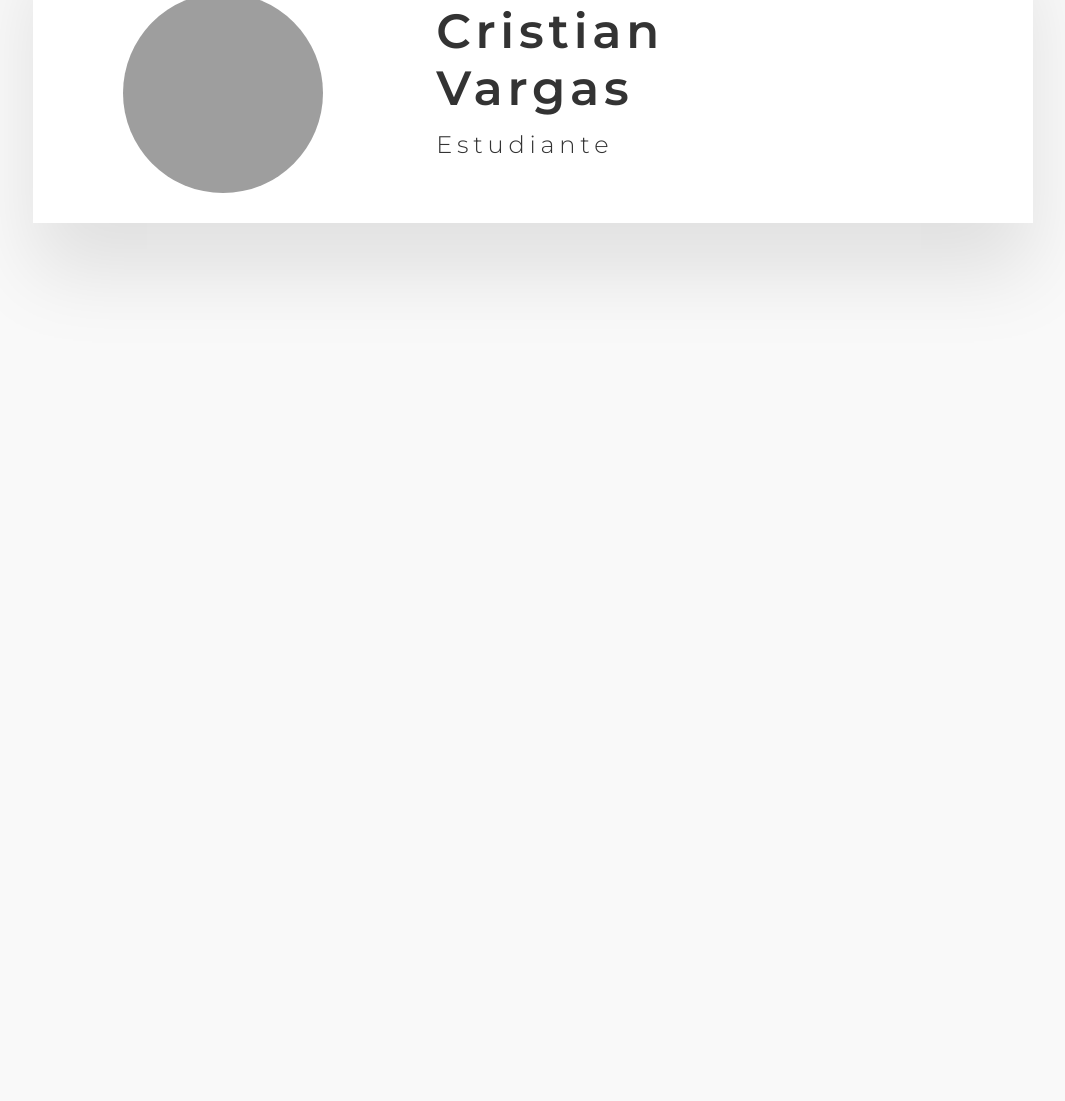
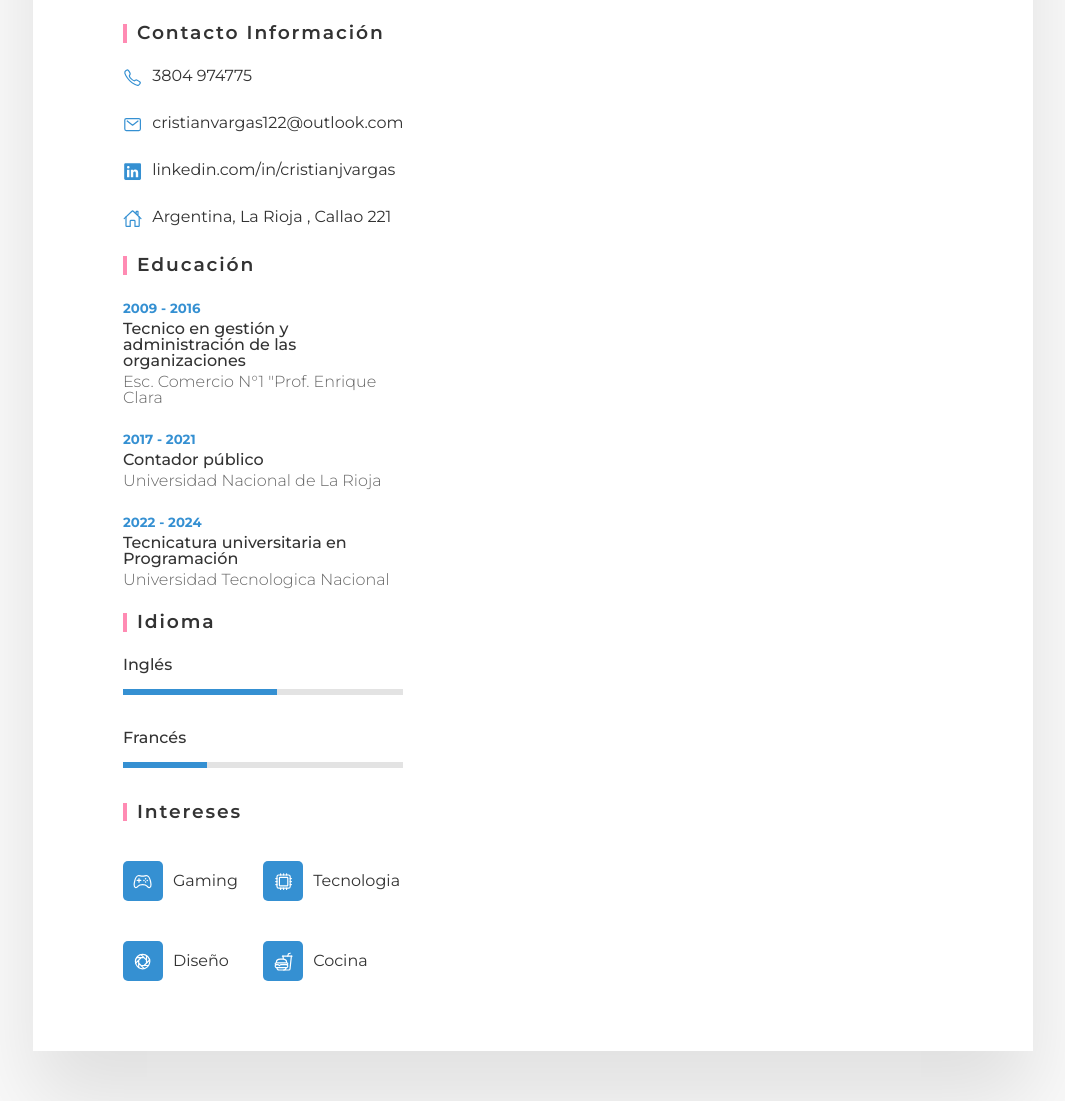
Before and after one commit to VargasCristian/cvvargas.github.io, a plain HTML site: page index.html in a window 1280 px wide. Shown: the part 327-1428 px from the top of the page, without its empty margins (107-1172 px from the left). Before the commit the page ends 800 px from the top, so only its background shows below. Drawn offline with nearby package versions, Linux system fonts and the light colour scheme; grey boxes are pictures that could not be loaded.

Commit message:
Se agrego información y con su diseño

```diff
--- a/index.html
+++ b/index.html
@@ -23,8 +23,74 @@
                 <h3>Cristian <br>Vargas<br> <span>Estudiante</span></h3>
             </div>
         </div>
+        <div class="contentBox">
+            <div class="leftSide">
+                <h3>Contacto Información</h3>
+                <ul>
+                    <li>
+                        <span class="icon"><ion-icon name="call-outline"></ion-icon></span>
+                        <span class="text"> 3804 974775</span>
+                    </li>
+                    <li>
+                        <span class="icon"><ion-icon name="mail-outline"></ion-icon></span>
+                        <span class="text">cristianvargas122@outlook.com</span>
+                    </li>
+                    <li>
+                        <span class="icon"><ion-icon name="logo-linkedin"></ion-icon></span>
+                        <span class="text">linkedin.com/in/cristianjvargas</span>
+                    </li>
+                    <li>
+                        <span class="icon"><ion-icon name="home-outline"></ion-icon></span>
+                        <span class="text"> Argentina, La Rioja , Callao 221</span>
+                    </li>
+                </ul>
+                <h3>Educación</h3>
+                <ul class="education">
+                    <li>
+                        <h5>2009 - 2016</h5>
+                        <h4>Tecnico en gestión y administración de las organizaciones</h4>
+                        <h6>Esc. Comercio N°1 "Prof. Enrique Clara</h6>
+                    </li>
+                    <li>
+                        <h5>2017 - 2021</h5>
+                        <h4>Contador público</h4>
+                        <h6>Universidad Nacional de La Rioja</h6>
+                    </li>
+                    <li>
+                        <h5>2022 - 2024</h5>
+                        <h4>Tecnicatura universitaria en Programación</h4>
+                        <h6>Universidad Tecnologica Nacional</h6>
+                    </li>
+                </ul>
+                <h3>Idioma</h3>
+                <ul class="idioma">
+                    <li>
+                        <span class="text">Inglés</span>
+                        <span class="percent">
+                            <div style="width: 55%;"></div>
+                        </span>
+                    </li>
+                    <li>
+                        <span class="text">Francés</span>
+                        <span class="percent">
+                            <div style="width: 30%;"></div>
+                        </span>
+                    </li>
+                </ul>
+                <h3>Intereses</h3>
+                <ul class="interest">
+                    <li><span class="icon"><ion-icon name="game-controller-outline"></ion-icon></span>Gaming</li>
+                    <li><span class="icon"><ion-icon name="hardware-chip-outline"></ion-icon></span>Tecnologia</li>
+                    <li><span class="icon"><ion-icon name="aperture-outline"></ion-icon></span>Diseño</li>
+                    <li><span class="icon"><ion-icon name="fast-food-outline"></ion-icon></span>Cocina</li>
+                </ul>
+            </div>
+
+            <div class="rightSide"></div>
+        </div>
     </div>
-    <br>
+    <script type="module" src="https://unpkg.com/ionicons@5.5.2/dist/ionicons/ionicons.esm.js"></script>
+    <script nomodule src="https://unpkg.com/ionicons@5.5.2/dist/ionicons/ionicons.js"></script>
 
 </body>
 </html>
--- a/stylo.css
+++ b/stylo.css
@@ -81,3 +81,121 @@ body
     font-weight: 300;
     top: -10px;
 }
+
+.container .contentBox{
+    position: relative;
+    min-height: 500px;
+    display: grid;
+    grid-template-columns: 1fr 2fr;
+    padding: 0 40px 40px;
+}
+
+.container .contentBox h3{
+    border-left: 4px solid #ff8bb3;
+    padding-left: 10px;
+    line-height: 1em;
+    font-weight: 600;
+    color: #333;
+    letter-spacing: 0.1em;
+    margin-bottom: 20px;
+}
+
+.container .contentBox ul{
+    position: relative;
+    margin: 10px 0;
+
+}
+.container .contentBox ul li{
+    list-style: none;
+    margin: 25px 0;
+    line-height: 1em;
+    color: #333;
+    cursor: pointer;
+    display: flex;
+}
+
+.container .contentBox ul li ion-icon{
+    font-size: 1.2em;
+    margin-right: 10px;
+    color: #3590d2;
+}
+
+.container .contentBox ul.education li{
+    flex-direction: column;
+    margin: 25px 0;
+}
+
+h5{
+    color: #3590d2;
+}
+
+h4{
+    color: #333;
+    font-weight: 500;
+    margin: 5px 0;
+}
+
+h6{
+    color: #666;
+    font-weight: 300;
+    font-size: 1em;
+}
+
+.idioma li{
+    flex-direction: column;
+}
+
+.idioma li span{
+    color: #333;
+    font-size: 16px;
+    font-weight: 500;
+}
+
+.idioma .percent {
+    position: relative;
+    width: 100%;
+    background: #e3e3e3;
+    height: 6px;
+    margin-top: 16px;
+    margin-bottom: 10px;
+    display: block;
+    overflow: hidden;
+}
+
+.idioma .percent div{
+    position: absolute;
+    top: 0;
+    left: 0;
+    height: 100%;
+    background: #3590d2;
+}
+
+.container .contentBox ul.interest{
+    position: relative;
+    display: grid;
+    grid-template-columns: 1fr 1fr;
+}
+
+.container .contentBox ul.interest li{
+    display: flex;
+    align-items: center;
+    gap: 10px;
+    margin: 20px 0;
+}
+
+.container .contentBox ul.interest li .icon{
+    position: relative;
+    width: 40px;
+    height: 40px;
+    background: #3590d2;
+    color: #fff;
+    border-radius: 5px;
+    display: flex;
+    justify-content: center;
+    align-items: center;
+}
+
+.container .contentBox ul.interest li .icon ion-icon{
+    color: #fff;
+    margin-right: 0;
+}
```
